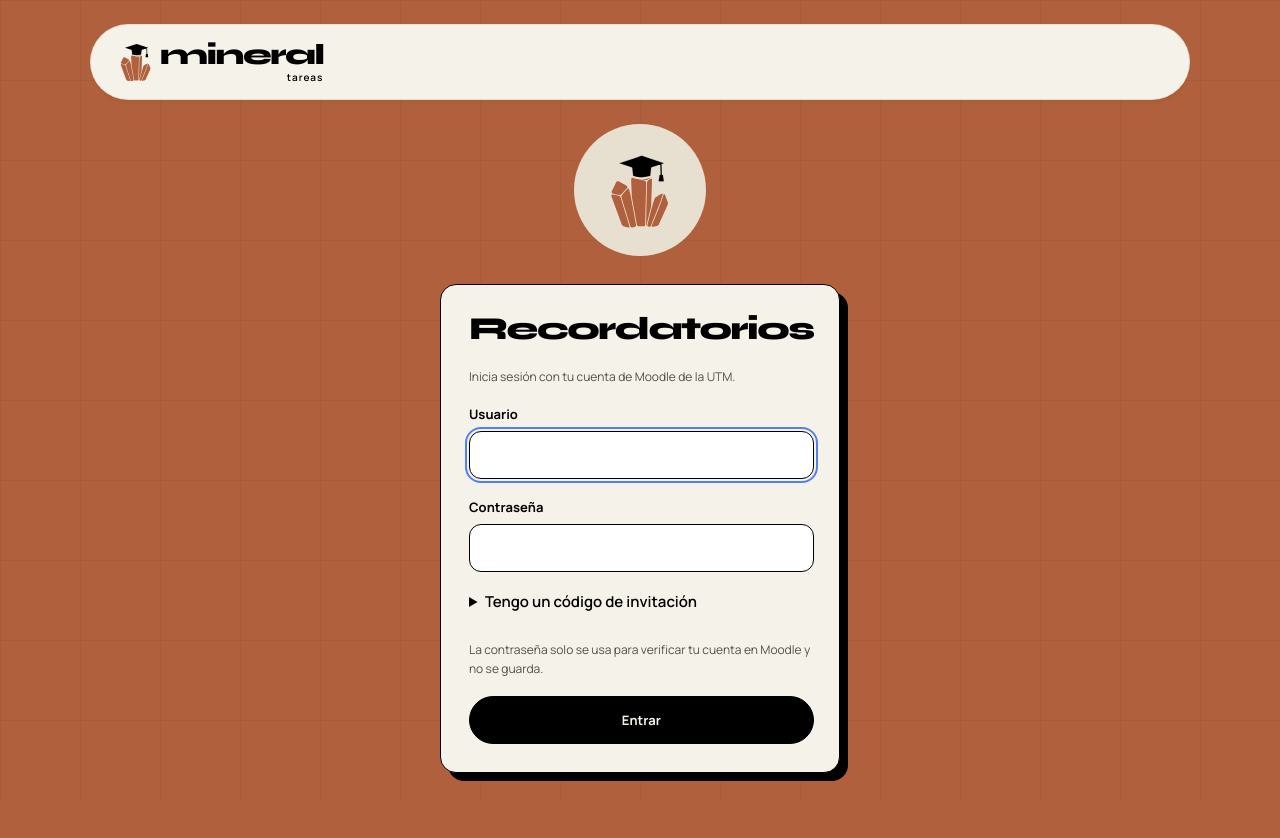
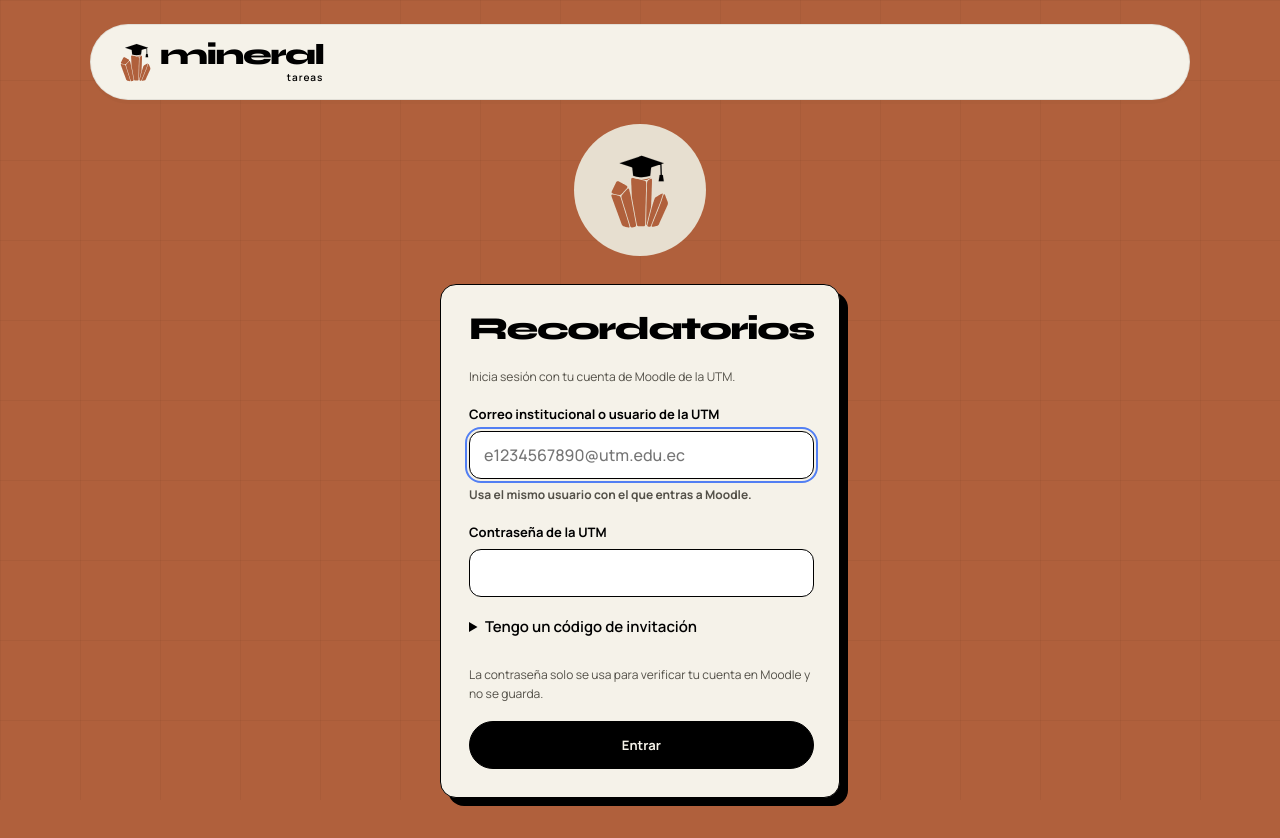
Before and after one commit to Steimber/mineral-tareas, a Next.js app in the folder web/: page /login in a window 1280 px wide. Before the commit the page ends 813 px from the top, so only its background shows below. Built offline with nearby package versions, Linux system fonts and the light colour scheme; no server answers.

Commit message:
feat(web): label login fields as UTM institutional credentials

```diff
--- a/web/app/login/actions.ts
+++ b/web/app/login/actions.ts
@@ -26,7 +26,7 @@ export async function login(_prev: LoginState, formData: FormData): Promise<Logi
   const echo = { username, inviteCode };
 
   if (!process.env.SESSION_SECRET) return { ...echo, error: 'El servidor no está configurado (SESSION_SECRET).' };
-  if (!username || !password) return { ...echo, error: 'Ingresa tu usuario y contraseña de Moodle.' };
+  if (!username || !password) return { ...echo, error: 'Ingresa tu correo o usuario de la UTM y tu contraseña.' };
   if (username.length > MAX_USERNAME || password.length > MAX_PASSWORD || inviteCode.length > MAX_INVITE) {
     return { ...echo, error: 'Alguno de los datos es demasiado largo.' };
   }
--- a/web/components/LoginForm.tsx
+++ b/web/components/LoginForm.tsx
@@ -13,19 +13,24 @@ export default function LoginForm() {
       {state.error && <p className="alert" role="alert">{state.error}</p>}
 
       <label>
-        Usuario
+        Correo institucional o usuario de la UTM
         <input
           name="username"
           autoComplete="username"
+          autoCapitalize="none"
+          spellCheck={false}
+          placeholder="e1234567890@utm.edu.ec"
           maxLength={100}
           defaultValue={state.username ?? ''}
+          aria-describedby="username-hint"
           autoFocus
           required
         />
+        <span id="username-hint" className="muted small">Usa el mismo usuario con el que entras a Moodle.</span>
       </label>
 
       <label>
-        Contraseña
+        Contraseña de la UTM
         <input name="password" type="password" autoComplete="current-password" maxLength={200} required />
       </label>
 
```
